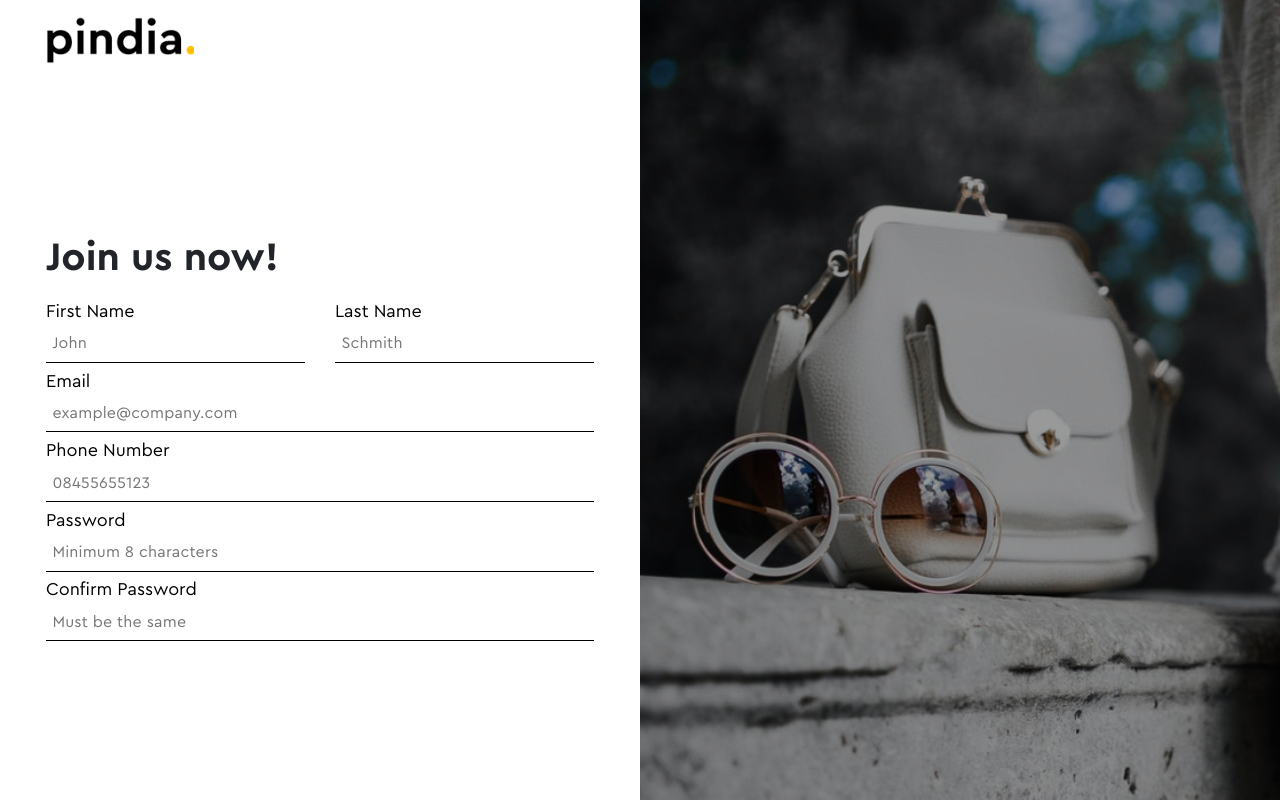
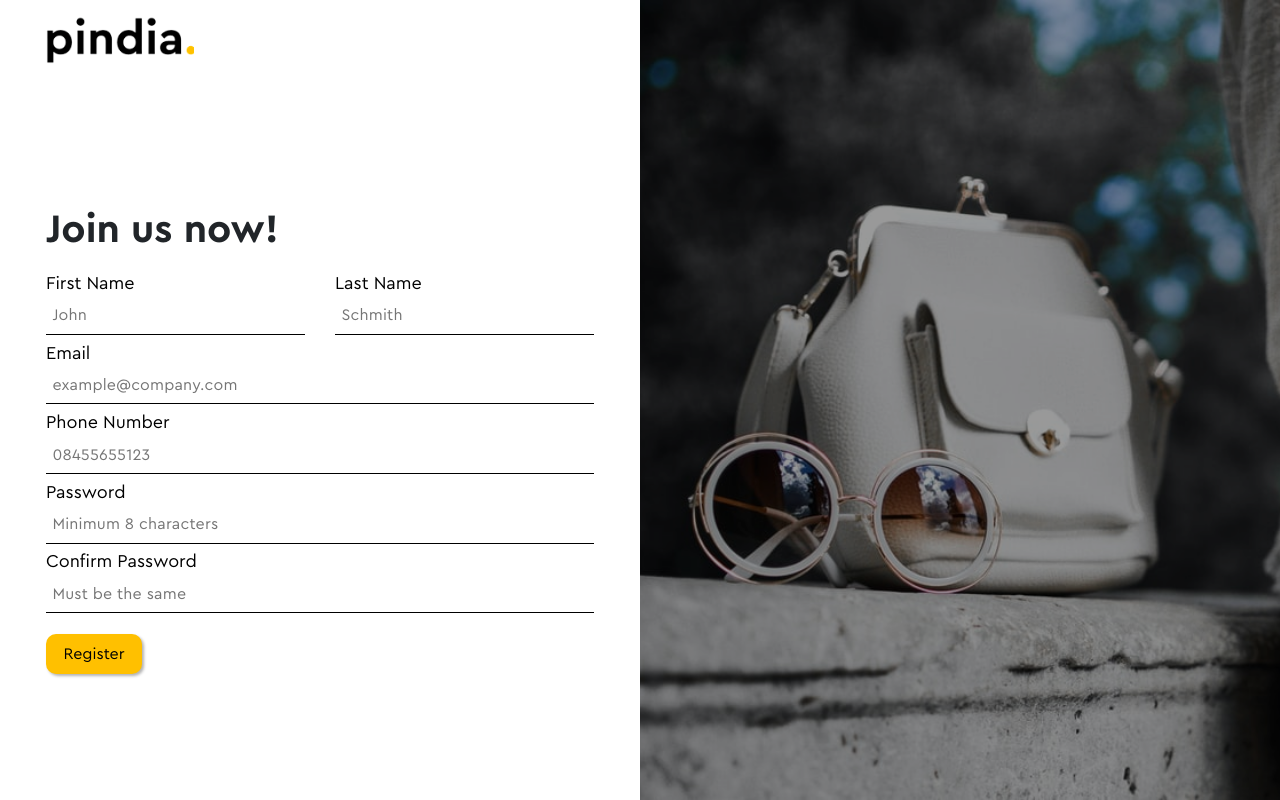
Before and after one commit to randiadiel/pindia-fe, a React (Create React App) app: page /register in a window 1280 px wide. Built offline with nearby package versions, Linux system fonts and the light colour scheme.

Commit message:
Create a Submit feature for RegisterPage
registerpage already have a submit button and a handler function.

```diff
--- a/src/pages/register/RegisterPage.jsx
+++ b/src/pages/register/RegisterPage.jsx
@@ -3,6 +3,7 @@ import { Link } from "react-router-dom";
 import TextBox from "../../components/common/input/TextBox";
 import Logo from "../../assets/logo.png";
 import inputs from "./RegisterPageConfig";
+import "../../api/ApiConfig";
 
 class RegisterPage extends Component {
   state = {
@@ -13,9 +14,12 @@ class RegisterPage extends Component {
     password: "",
     confirm: "",
   };
-  onChange = async (e) => {
+  onChange = (e) => {
     const target = e.target;
     this.setState({ [target.name]: target.value });
+  };
+  handleSubmit = (e) => {
+    e.preventDefault();
     console.log(this.state.firstName);
   };
   render() {
@@ -35,7 +39,7 @@ class RegisterPage extends Component {
               <Link to="/">
                 <img src={Logo} alt="logo-pindia"></img>
               </Link>
-              <form className="container">
+              <form className="container" onSubmit={this.handleSubmit}>
                 <h1>Join us now!</h1>
                 <div className="row">
                   <div className="col-6">
@@ -73,6 +77,11 @@ class RegisterPage extends Component {
                   input={confirm}
                   value={this.state.confirm}
                 ></TextBox>
+                <input
+                  type="submit"
+                  value="Register"
+                  className="registerButton"
+                ></input>
               </form>
             </div>
           </div>
--- a/src/style/pages/register/_register-page.scss
+++ b/src/style/pages/register/_register-page.scss
@@ -1,4 +1,5 @@
 .register-page {
+  font-family: cerapro-regular;
   & .form-box {
     background-color: white;
     & > .container {
@@ -18,6 +19,15 @@
         font-family: cerapro-bold;
         margin-bottom: 1rem;
       }
+      & .registerButton {
+        width: 6rem;
+        margin-top: 1rem;
+        padding: 0.5rem 1rem;
+        background-color: #ffc000;
+        border: none;
+        border-radius: 10px;
+        box-shadow: 2px 2px 3px rgba($color: #000000, $alpha: 0.3);
+      }
     }
   }
   & .layer {
```
